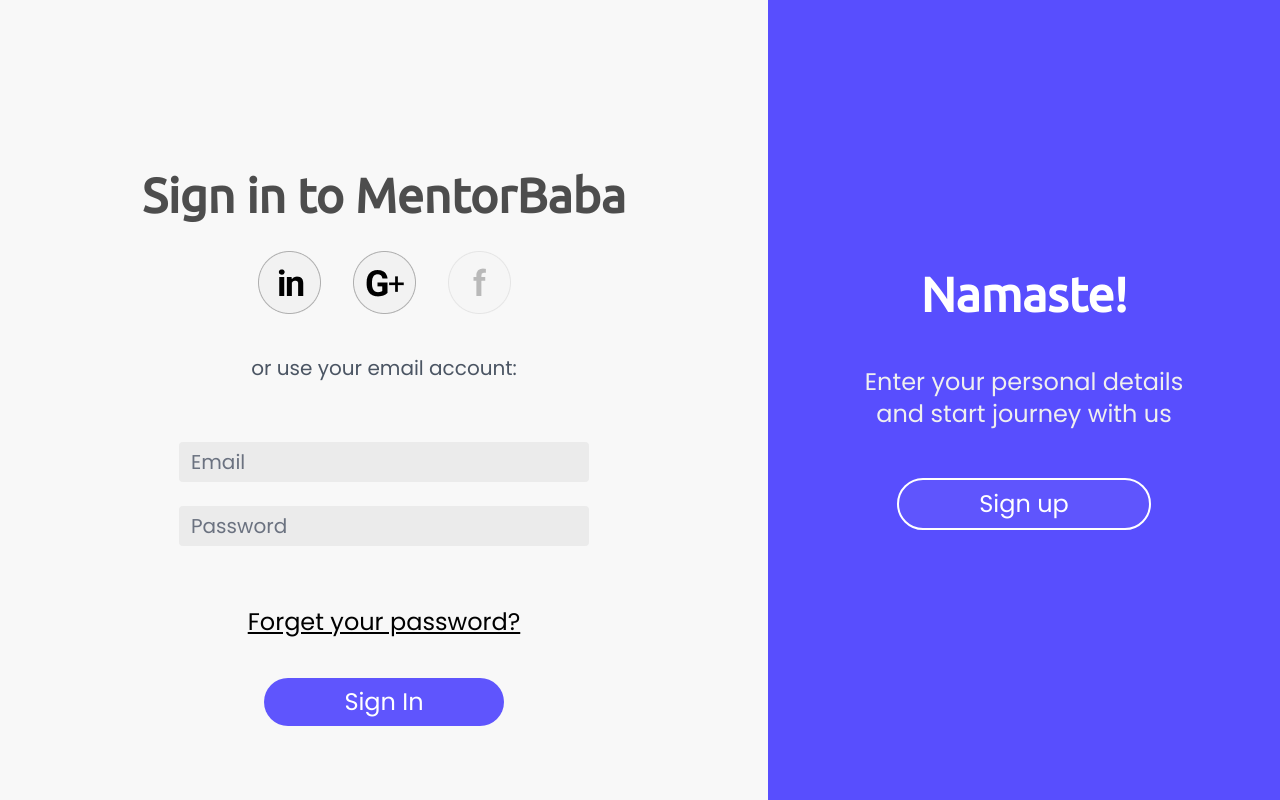
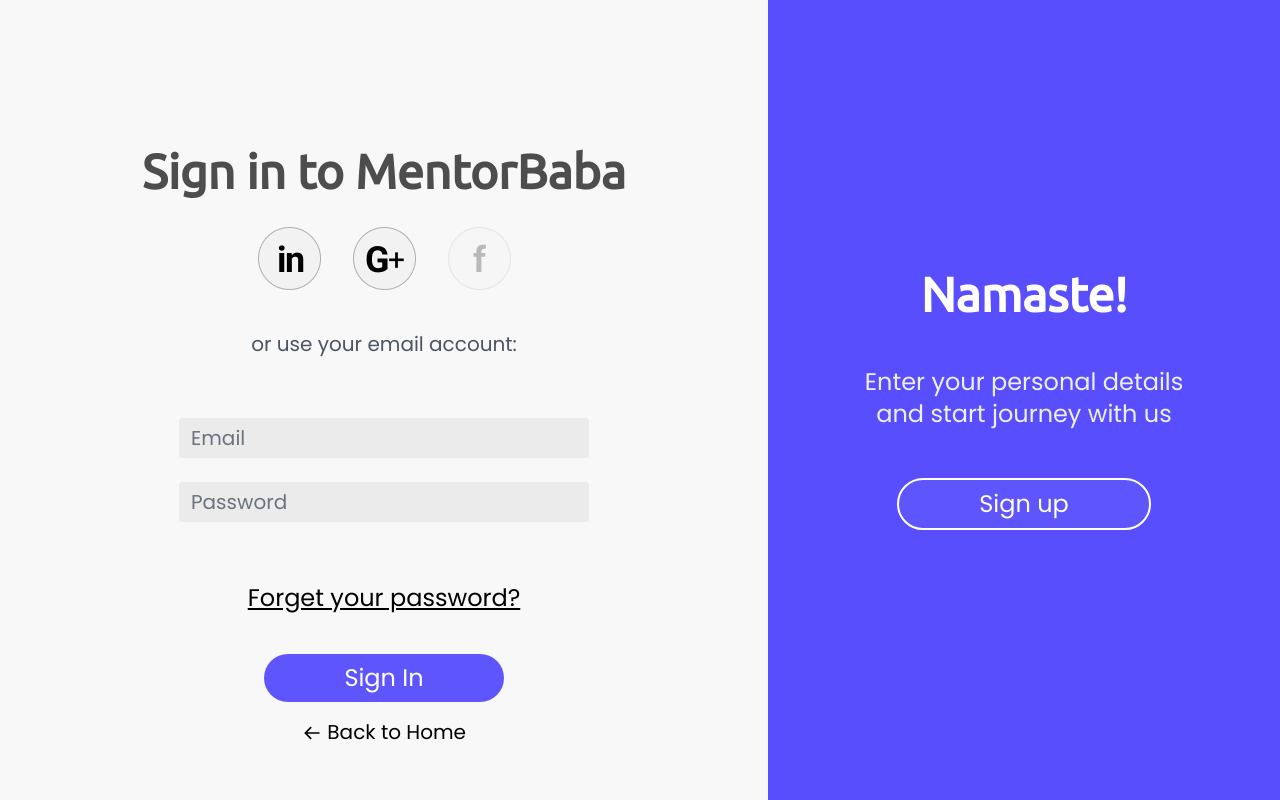
Before and after one commit to IVARA-Application/IV-WEB-FRONTEND-TEAM-MentorBABA, a React (Create React App) app in the folder client/: page /login in a window 1280 px wide. Built offline with nearby package versions, Linux system fonts and the light colour scheme.

Commit message:
:sparkles: Add back to home in signin/signup

```diff
--- a/client/src/Components/signIn/signIn.jsx
+++ b/client/src/Components/signIn/signIn.jsx
@@ -1,5 +1,6 @@
 import React, { useState } from "react";
 import axios from "axios";
+import { BiArrowBack } from "react-icons/bi";
 import fb from "../../img/facebook.png";
 import google from "../../img/google.png";
 import linkedin from "../../img/linkedin.png";
@@ -95,6 +96,15 @@
         >
           {message}
         </button>
+        <p
+          className="my-1 lg:mt-4 text-base md:text-xl cursor-pointer"
+          onClick={(event) => {
+            event.preventDefault();
+            window.location.href = "/";
+          }}
+        >
+          <BiArrowBack className="inline-block" /> Back to Home
+        </p>
       </div>
       <div className="right-signin w-full md:w-2/5 flex flex-col items-center md:justify-center">
         <h1 className="text-3xl md:text-5xl font-bold pt-2 md:pt-0">
--- a/client/src/Components/signup/signUp.jsx
+++ b/client/src/Components/signup/signUp.jsx
@@ -1,5 +1,6 @@
 import React, { useState } from "react";
 import axios from "axios";
+import { BiArrowBack } from "react-icons/bi";
 import fb from "../../img/facebook.png";
 import google from "../../img/google.png";
 import linkedin from "../../img/linkedin.png";
@@ -128,6 +129,15 @@
           >
             {message}
           </button>
+          <p
+            className="my-1 lg:mt-4 text-base md:text-xl cursor-pointer"
+            onClick={(event) => {
+              event.preventDefault();
+              window.location.href = "/";
+            }}
+          >
+            <BiArrowBack className="inline-block" /> Back to Home
+          </p>
         </div>
         <dialog className="z-10 mt-60 mx-auto border border-black">
           <div className="p-10 text-center">
```
